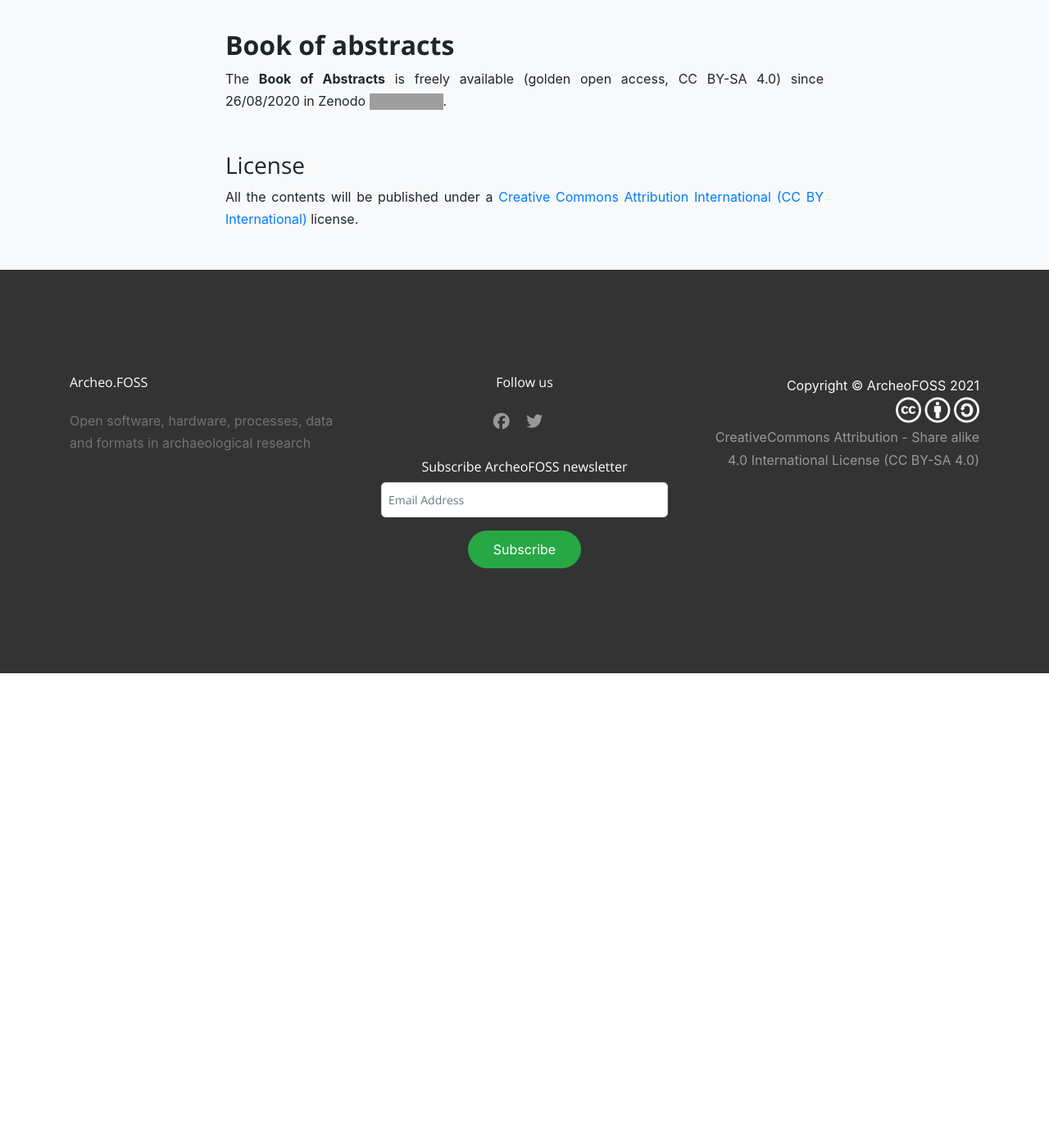
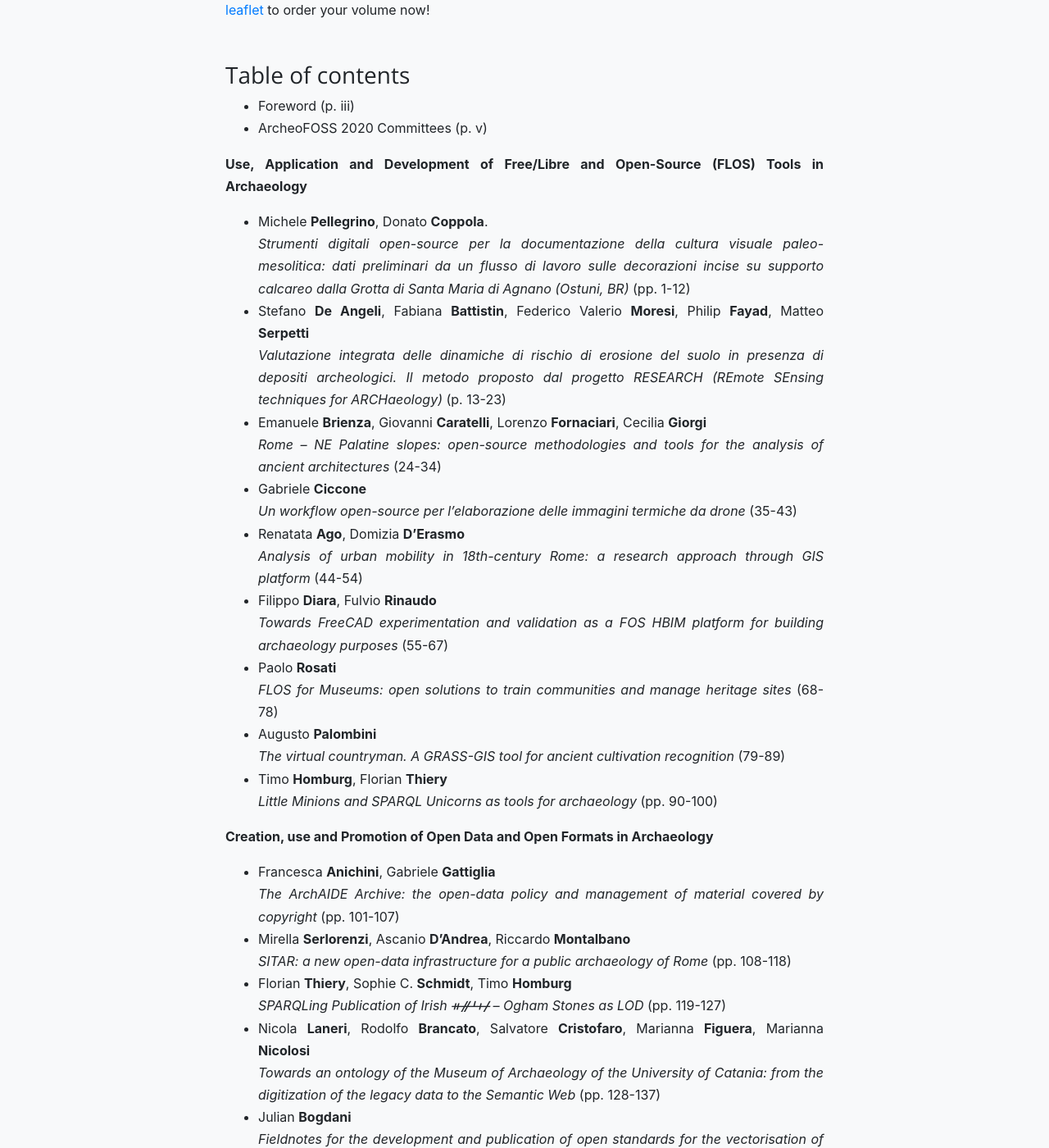
Before and after one commit to archeofoss/archeofoss2020, a Jekyll site: the page built from proceedings.md, in a window 1280 px wide and 1400 px high, scrolled down 1482 px. Shown: the whole window at 82% size. Built offline with Jekyll 4.4.1, drawn with Linux system fonts in a browser that asks for light colours; nearby versions of some CDN libraries; before the commit the page ends 2303 px from its top, so only the background shows below that; some of the changed text lies outside the part shown; grey boxes are pictures that could not be loaded.

Commit message:
Added ToC for 2020 proceedings

```diff
--- a/proceedings.md
+++ b/proceedings.md
@@ -6,14 +6,69 @@
 
 ## Conference proceedings
 
-![Bogdani, Montalbano, Rosati, ArcheoFOSS 2020](images/AF-2020.jpg "Bogdani, Montalbano, Rosati, ArcheoFOSS 2020")
+![Bogdani, Montalbano, Rosati, ArcheoFOSS 2020](images/AF-2020.jpg "Bogdani, Montalbano, Rosati, ArcheoFOSS 2020"){:.img-fluid}
 
-Bogdani, Julian, Riccardo Mantalbano, and Paolo Rosati. eds. 2021. _ArcheoFOSS XIV 2020: Open Software, Hardware, Processes, Data and Formats in Archaeological Research_. Oxford: Archaeopress.
+The proceedings of the 14th edition of ArcheoFOSS conference have been published by Archaeopress as open-access and in print. The open-acces (CC BY-SA-NC) PDF can be donwloaded at [Archaeopress.com](https://www.archaeopress.com/ArchaeopressShop/Public/displayProductDetail.asp?id={31193B62-F0B1-4C51-BA08-3D85FCA58990}).
 
-Availabe for free download at [Archaeopress.com](https://www.archaeopress.com/ArchaeopressShop/Public/displayProductDetail.asp?id={31193B62-F0B1-4C51-BA08-3D85FCA58990}).
+**Bogdani, Julian, Riccardo Mantalbano, and Paolo Rosati. eds. 2021. _ArcheoFOSS XIV 2020: Open Software, Hardware, Processes, Data and Formats in Archaeological Research_. Oxford: Archaeopress.**
+
 Paperback; 174x245mm; 204pp; Illustrated in colour throughout. Papers in Italian and English. Print RRP: £38.00. 796 2021. Available both in print and Open Access. Printed ISBN 9781803271248. Epublication ISBN 9781803271255
 
 During the 2021 edition works it will be possible to order a copy of the printed version and benefit of the special offer of **£28.50** instead of the full price of £38.00. Please use [this offer-leaflet](images/AA Bogdani pre-order offer.pdf) to order your volume now!
+
+
+### Table of contents
+
+- Foreword (p. iii)
+- ArcheoFOSS 2020 Committees (p. v)
+
+**Use, Application and Development of Free/Libre and Open-Source (FLOS) Tools in Archaeology**
+
+- Michele **Pellegrino**, Donato **Coppola**.
+*Strumenti digitali open-source per la documentazione della cultura visuale paleo-mesolitica: dati preliminari da un flusso di lavoro sulle decorazioni incise su supporto calcareo dalla Grotta di Santa Maria di Agnano (Ostuni, BR)* (pp. 1-12)
+- Stefano **De Angeli**, Fabiana **Battistin**, Federico Valerio **Moresi**, Philip **Fayad**, Matteo **Serpetti**
+*Valutazione integrata delle dinamiche di rischio di erosione del suolo in presenza di depositi archeologici. Il metodo proposto dal progetto RESEARCH (REmote SEnsing techniques for ARCHaeology)* (p. 13-23)
+- Emanuele **Brienza**, Giovanni **Caratelli**, Lorenzo **Fornaciari**, Cecilia **Giorgi**
+*Rome – NE Palatine slopes: open-source methodologies and tools for the analysis of
+ancient architectures* (24-34)
+- Gabriele **Ciccone**
+*Un workflow open-source per l’elaborazione delle immagini termiche da drone* (35-43)
+- Renatata **Ago**, Domizia **D’Erasmo**
+*Analysis of urban mobility in 18th-century Rome: a research approach through GIS platform* (44-54)
+- Filippo **Diara**, Fulvio **Rinaudo**
+*Towards FreeCAD experimentation and validation as a FOS HBIM platform for building archaeology purposes* (55-67)
+- Paolo **Rosati**
+*FLOS for Museums: open solutions to train communities and manage heritage sites* (68-78)
+- Augusto **Palombini**
+*The virtual countryman. A GRASS-GIS tool for ancient cultivation recognition* (79-89)
+- Timo **Homburg**, Florian **Thiery**
+*Little Minions and SPARQL Unicorns as tools for archaeology* (pp. 90-100)
+
+**Creation, use and Promotion of Open Data and Open Formats in Archaeology**
+
+- Francesca **Anichini**, Gabriele **Gattiglia**
+*The ArchAIDE Archive: the open-data policy and management of material covered by copyright* (pp. 101-107)
+- Mirella **Serlorenzi**, Ascanio **D’Andrea**, Riccardo **Montalbano**
+*SITAR: a new open-data infrastructure for a public archaeology of Rome* (pp. 108-118)
+- Florian **Thiery**, Sophie C. **Schmidt**, Timo **Homburg**
+*SPARQLing Publication of Irish ᚑᚌᚆᚐᚋ – Ogham Stones as LOD* (pp. 119-127)
+- Nicola **Laneri**, Rodolfo **Brancato**, Salvatore **Cristofaro**, Marianna **Figuera**, Marianna **Nicolosi**
+*Towards an ontology of the Museum of Archaeology of the University of Catania: from the digitization of the legacy data to the Semantic Web* (pp. 128-137)
+- Julian **Bogdani**
+*Fieldnotes for the development and publication of open standards for the vectorisation of archaeologic and architectonic topographic legacy data* (pp. 138-147)
+- Andrea **D’Andrea**, Francesca **Forte**
+*Analysis and comparison of open and non-open spatial formats for archaeological research* (pp. 148-157)
+- Alessandra **Caravale**, Alessandra **Piergrossi**, Irene **Rossi**
+*Open Data, Open Knowledge, Open Science: The new research group at the Institute of Heritage Science (CNR)* (p. 158-167)
+- Marco **Ciurcina**, Piergiovanna **Grossi**
+*FOSS, Open-Data e archeologia: qualche riflessione su passato, presente e prospettive future* (pp. 168-177)
+
+**Appendix**
+
+- Julian **Bogdani**, Federico **Sciacca**
+*An introspective, incomplete, view on the activity of the FLOS community dealing with Archaeology and Cultural Heritage* (pp. 178-192)
+
+---
 
 ## Book of abstracts
 
```
